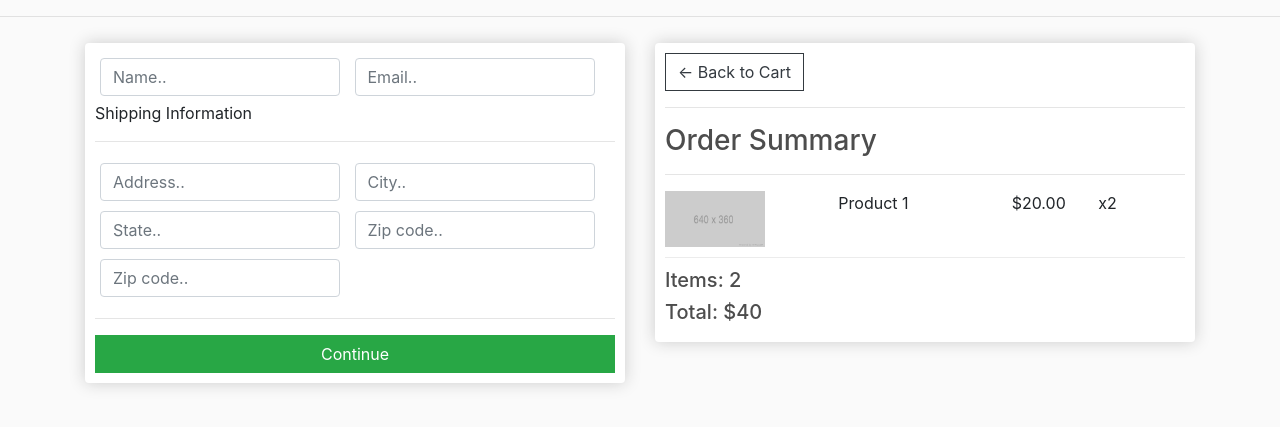
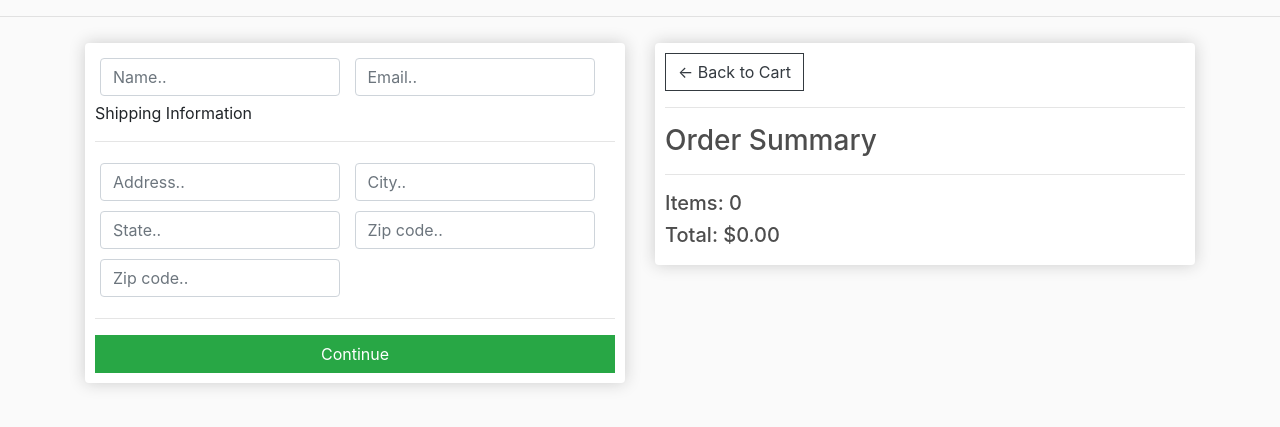
Before and after one commit to waqarkaleemkhan/Food_Delivery, a Django app: page /checkout/ in a window 1280 px wide. Shown: the part 57-484 px from the top of the page. Run offline with Django 3.2, Linux system fonts and the light colour scheme; tables that the repository leaves empty hold one stand-in row (values such as "Sample post"); some libraries are stand-ins or nearby versions.

Commit message:
products, items, total items and totalprice is fetch

```diff
--- a/store/templates/store/checkout.html
+++ b/store/templates/store/checkout.html
@@ -47,14 +47,17 @@
                 <hr>
                 <h3>Order Summary</h3>
                 <hr>
-                <div class="cart-row">
-                    <div style="flex:2"><img class="row-image" src="{% static 'images/placeholder.png' %}"></div>
-                    <div style="flex:2"><p>Product 1</p></div>
-                    <div style="flex:1"><p>$20.00</p></div>
-                    <div style="flex:1"><p>x2</p></div>
-                </div>
-                <h5>Items:   2</h5>
-                <h5>Total:   $40</h5>
+                {%for item in items%}
+                    <div class="cart-row">
+                        <div style="flex:2"><img class="row-image" src="{{item.product.imageURL}}"></div>
+                        <div style="flex:2"><p>{{item.product.name}}</p></div>
+                        <div style="flex:1"><p>${{item.product.price|floatformat:2}}</p></div>
+                        <div style="flex:1"><p>{{item.quantity}}</p></div>
+                    </div>
+                {%endfor%}
+                <h5>Items: {{order.get_cart_items}}</h5>
+                <h5>Total: ${{order.get_cart_total|floatformat:2}}</h5>
+
             </div>
         </div>
     </div>
```
Also changed, not shown: store/templates/store/cart.html (+9 -7 lines).
